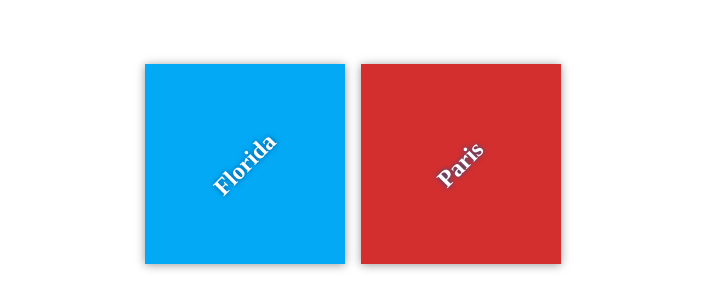
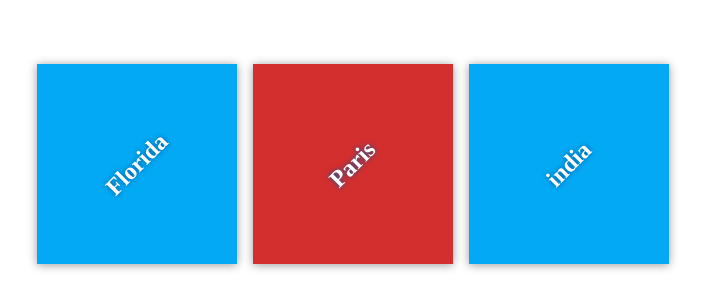
Before and after one commit to silver107u/my-travel-plans-, a plain HTML site: page index.html in a window 1280 px wide. Shown: the part 236-544 px from the top of the page, without its empty margins (287-992 px from the left). Drawn offline with Linux system fonts and the light colour scheme.

Commit message:
Added India as Destination

```diff
--- a/index.html
+++ b/index.html
@@ -17,6 +17,11 @@
             <div class="destination" id="paris">
                 <h2>Paris</h2>
             </div>
+
+            <div class="destination" id="india">
+                <h2>india</h2>
+            </div>
+            </div>
         </div>
     </div>
 
```
